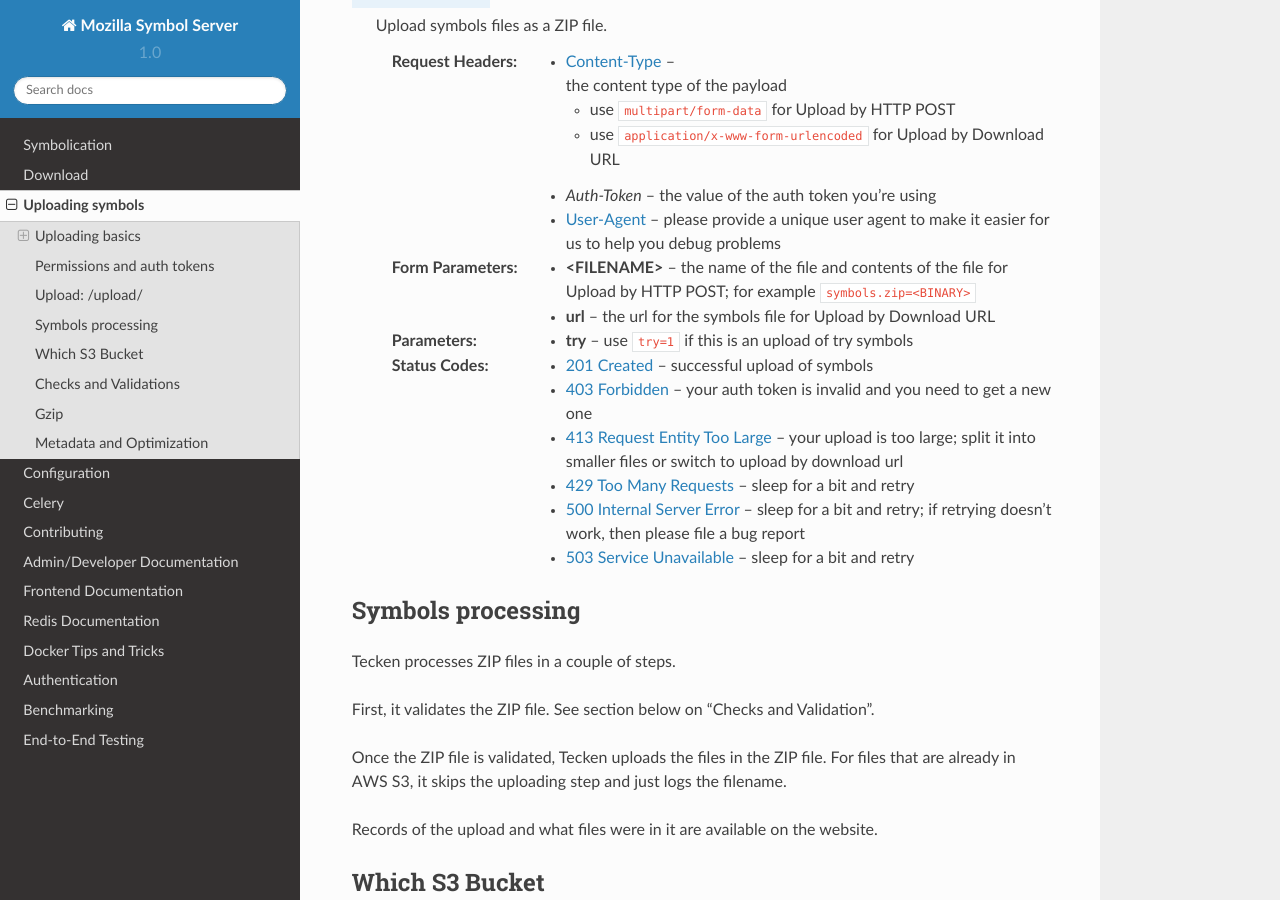
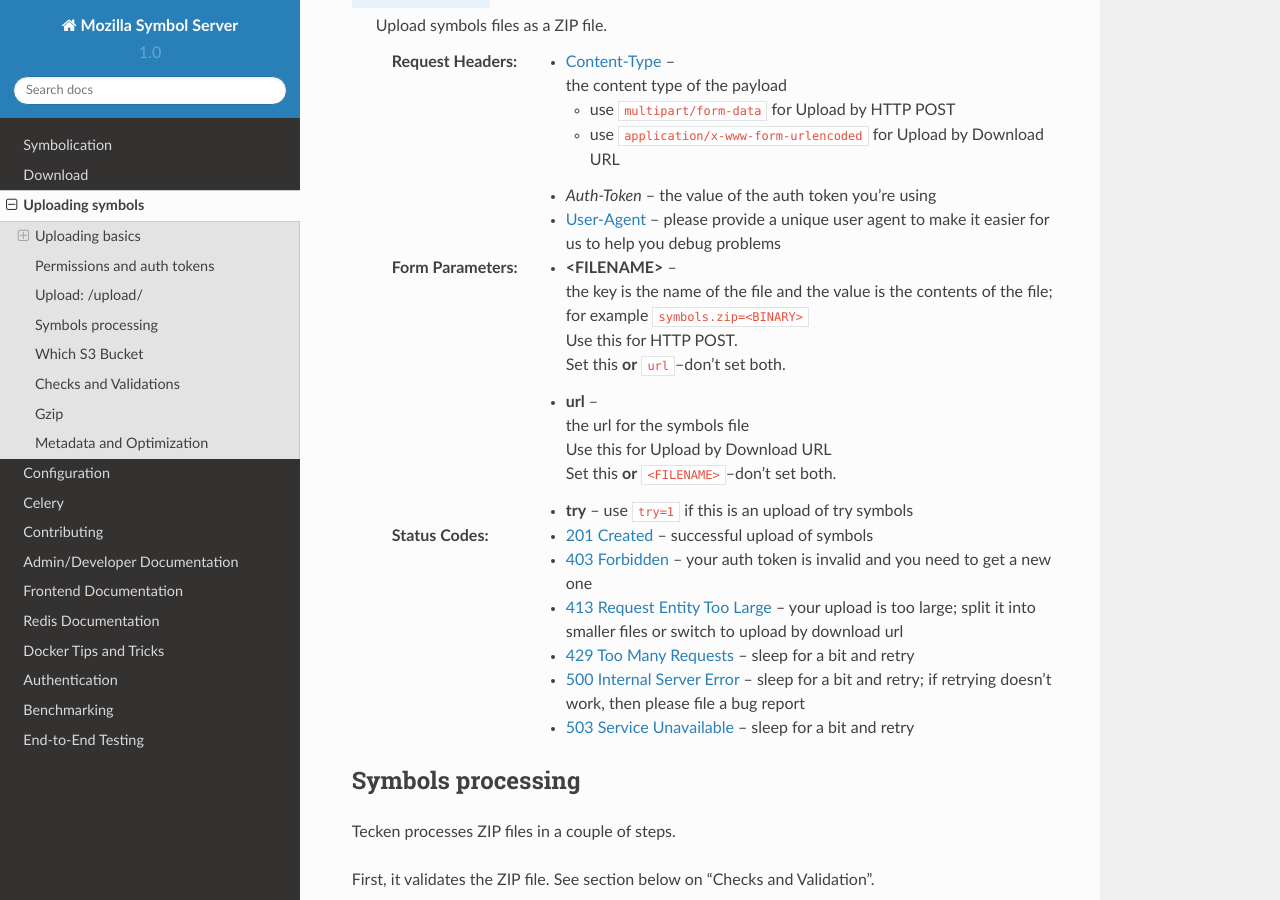
Before and after one commit to mozilla-services/tecken, a Sphinx documentation site: the page built from docs/upload.rst, in a window 1280 px wide and 900 px high, scrolled down 3556 px. Built offline with Sphinx 7.4.7 and the Read the Docs theme 2.0.0, drawn with Linux system fonts in a browser that asks for light colours.

Commit message:
bug 1656313: clarify file vs. url in post data

```diff
--- a/docs/upload.rst
+++ b/docs/upload.rst
@@ -188,12 +188,20 @@ Upload: /upload/
    :reqheader User-Agent: please provide a unique user agent to make it easier for us
        to help you debug problems
 
-   :form <FILENAME>: the name of the file and contents of the file for
-       Upload by HTTP POST; for example ``symbols.zip=<BINARY>``
+   :form <FILENAME>: the key is the name of the file and the value is the
+       contents of the file; for example ``symbols.zip=<BINARY>``
 
-   :form url: the url for the symbols file for Upload by Download URL
+       Use this for HTTP POST.
 
-   :param try: use ``try=1`` if this is an upload of try symbols
+       Set this **or** ``url``--don't set both.
+
+   :form url: the url for the symbols file
+
+       Use this for Upload by Download URL
+
+       Set this **or** ``<FILENAME>``--don't set both.
+
+   :form try: use ``try=1`` if this is an upload of try symbols
 
    :statuscode 201: successful upload of symbols
    :statuscode 403: your auth token is invalid and you need to get a new one
```
